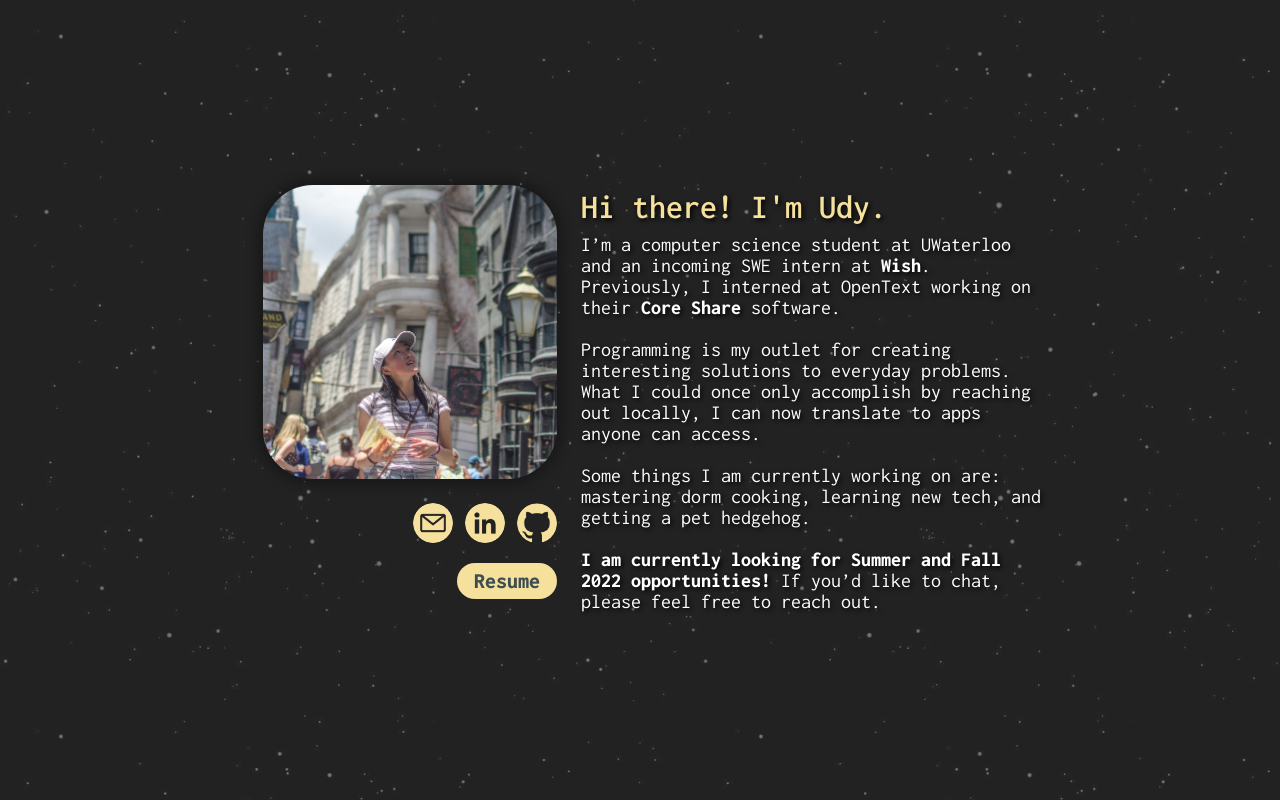
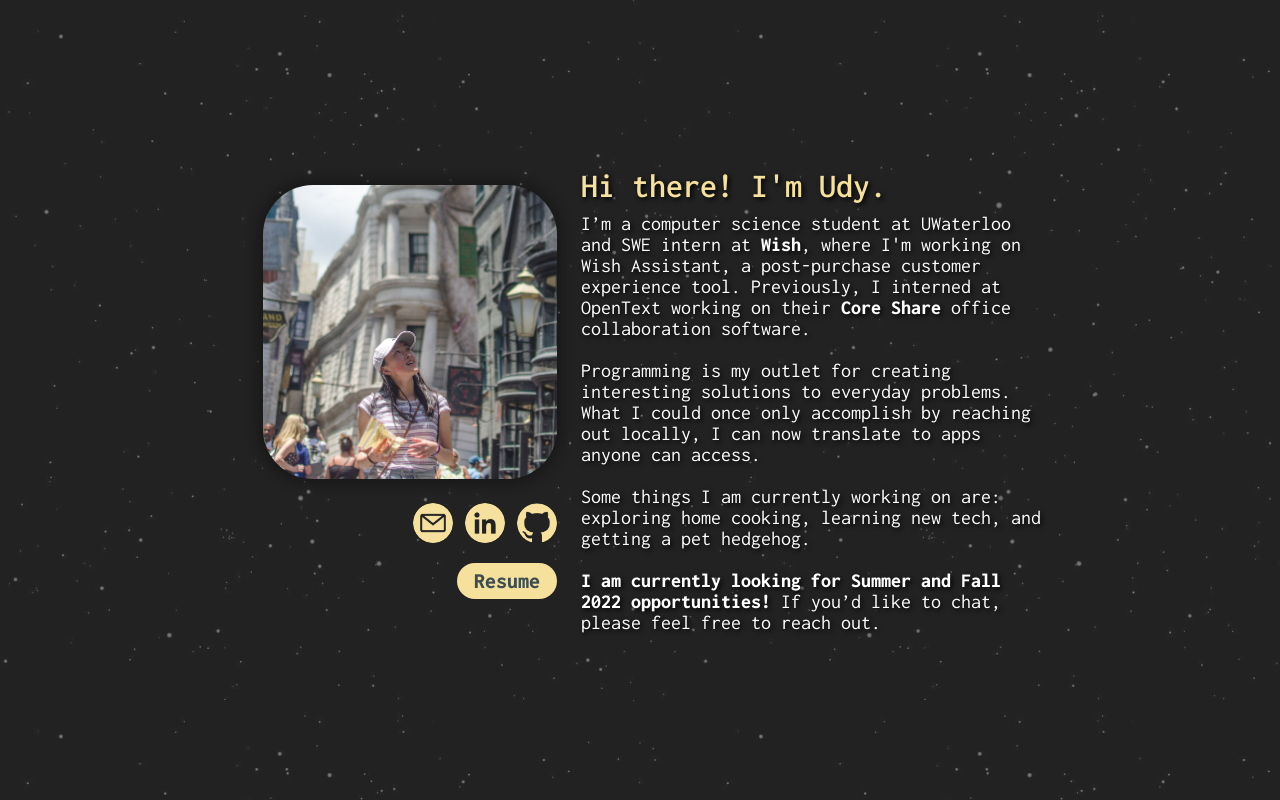
Before and after one commit to udyding/personal-website, a React (Create React App) app: page / in a window 1280 px wide. Built offline with nearby package versions, Linux system fonts and the light colour scheme.

Commit message:
updated content

```diff
--- a/src/components/Simple.js
+++ b/src/components/Simple.js
@@ -36,7 +36,7 @@ export default function Simple() {
           </div>
           <div className={styles.resume}>
             <a
-              href="Udy Ding Resume Summer 2022.pdf"
+              href="Udy Ding Resume Summer 2022 Updated.pdf"
               target="_blank"
               rel="noopener noreferrer"
             >
@@ -50,8 +50,7 @@ export default function Simple() {
       <div className={styles.content}>
         <div className={styles.title}>Hi there! I'm Udy.</div>
         <div className={styles.description}>
-          I’m a computer science student at UWaterloo and an incoming SWE intern
-          at{" "}
+          I’m a computer science student at UWaterloo and SWE intern at{" "}
           <a
             href="https://www.wish.com/companyinfo?hide_login_modal=true"
             rel="noopener noreferrer"
@@ -64,7 +63,8 @@ export default function Simple() {
           >
             Wish
           </a>
-          . Previously, I interned at OpenText working on their{" "}
+          , where I'm working on Wish Assistant, a post-purchase customer
+          experience tool. Previously, I interned at OpenText working on their{" "}
           <a
             href="https://www.opentext.com/products-and-solutions/products/opentext-core-share"
             rel="noopener noreferrer"
@@ -77,7 +77,7 @@ export default function Simple() {
           >
             Core Share
           </a>{" "}
-          software.
+          office collaboration software.
           <br />
           <br />
           Programming is my outlet for creating interesting solutions to
@@ -85,7 +85,7 @@ export default function Simple() {
           locally, I can now translate to apps anyone can access.
           <br />
           <br />
-          Some things I am currently working on are: mastering dorm cooking,
+          Some things I am currently working on are: exploring home cooking,
           learning new tech, and getting a pet hedgehog.
           <br />
           <br />
```
Also changed, not shown: 1 other file (tests, documents, lock files or other folders).
